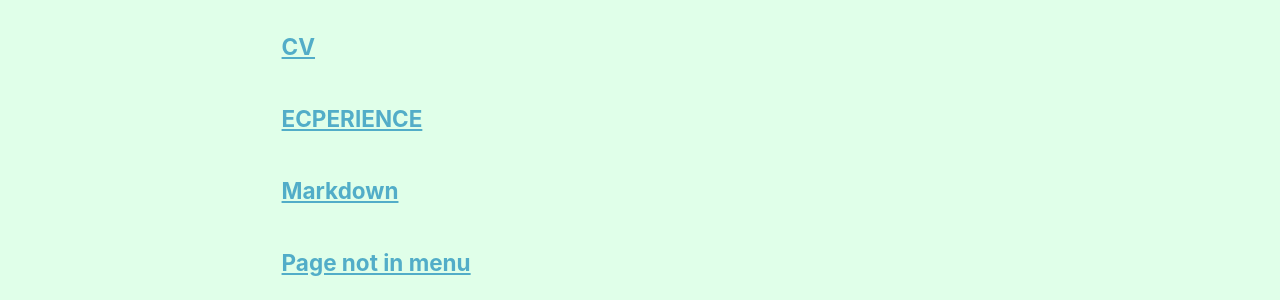
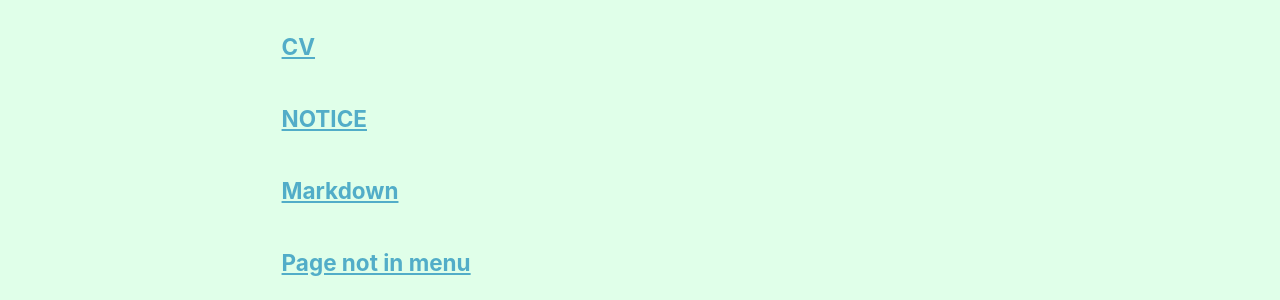
Before and after one commit to wuciancian0301/wuciancian0301.github.io, a Jekyll site: the page built from _pages/page-archive.html, in a window 1280 px wide and 900 px high, scrolled down 371 px. Shown: the part 155-455 px from the top of the window. Built offline with Jekyll 4.4.1, drawn with Linux system fonts in a browser that asks for light colours; a style sheet for code colours, icons or effects is not loaded.

Commit message:
調整網址

```diff
--- a/_pages/cv.md
+++ b/_pages/cv.md
@@ -1,7 +1,7 @@
 ---
 layout: archive
-title: "ECPERIENCE"
-permalink: /experience/
+title: "NOTICE"
+permalink: /notice/
 author_profile: true
 redirect_from:
   - /resume
```
